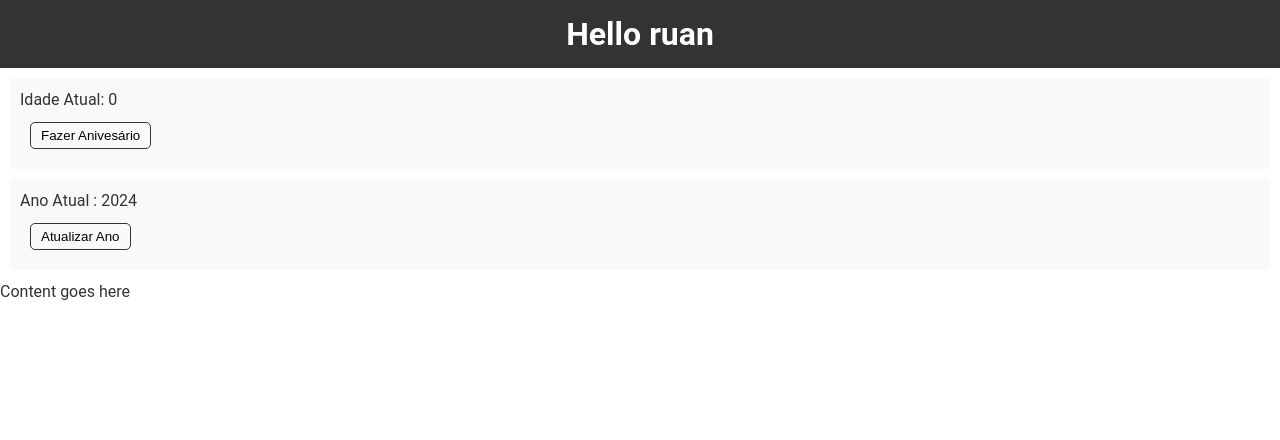
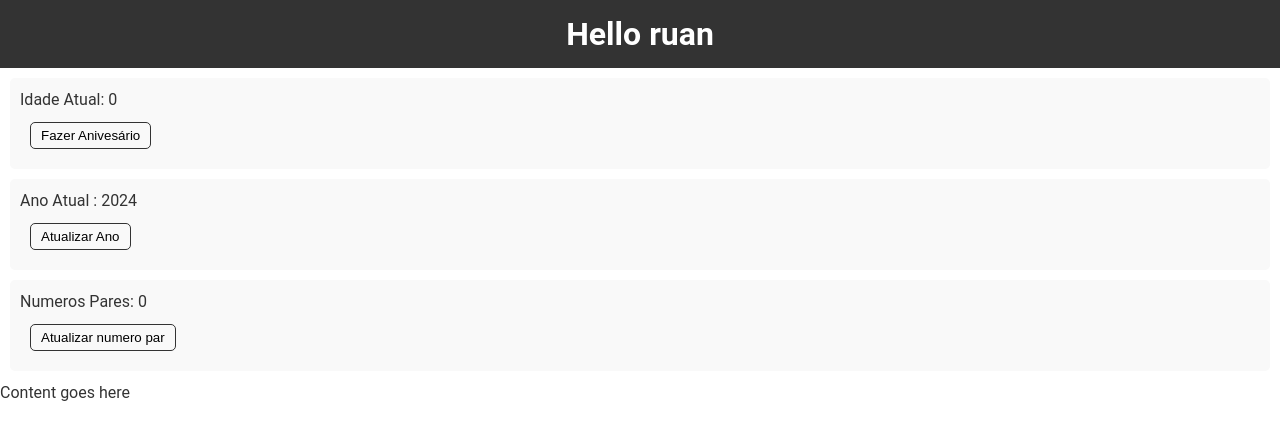
Before and after one commit to SrLuc/Vuejs, a Vue app in the folder vue-project/: page / in a window 1280 px wide. Shown: the top 440 px of the page. Built offline with nearby package versions, Linux system fonts and the light colour scheme.

Commit message:
feat: adding ref and reactive functions

```diff
--- a/vue-project/src/App.vue
+++ b/vue-project/src/App.vue
@@ -1,12 +1,12 @@
 <script setup>
 import Header from './components/Header.vue'
-import Card from './components/Card.vue';
+import Reactives from './components/Reactives.vue';
 </script>
 
 <template>
     <Header />
     <main>
-        <Card />
+        <Reactives />
         <p>Content goes here</p>
     </main>
 </template>
--- a/vue-project/src/components/Card.vue
+++ b/vue-project/src/components/Reactives.vue
@@ -8,12 +8,18 @@ const years = reactive({
     "year": 2024
 })
 
+const pairNumbers = ref(0)
+
 function fazeraniversario() {
     age.value++
 }
 
 function updateYear() {
     years.year += 1
+}
+
+function atualizarNumeroPar() {
+    pairNumbers.value += 2
 }
 
 </script>
@@ -26,6 +32,10 @@ function updateYear() {
     <div>
         <p>Ano Atual : {{ years.year }} </p>
         <button @click="updateYear">Atualizar Ano</button>
+    </div>
+    <div>
+        <p>Numeros Pares: {{ pairNumbers }} </p>
+        <button @click="atualizarNumeroPar">Atualizar numero par</button>
     </div>
 </template>
 
```
